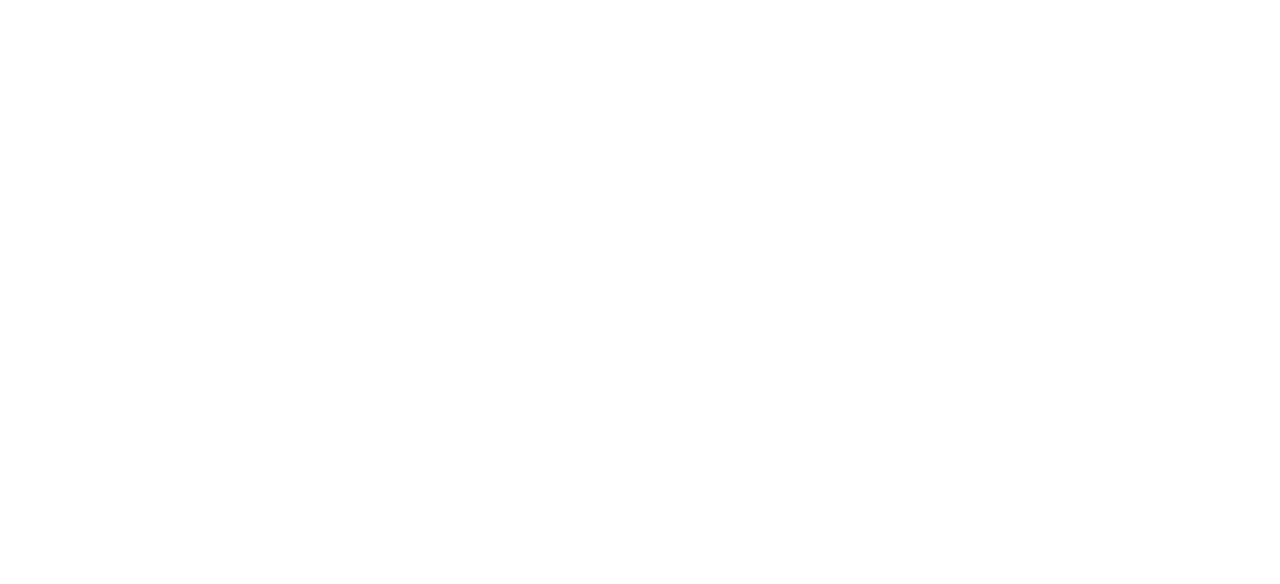
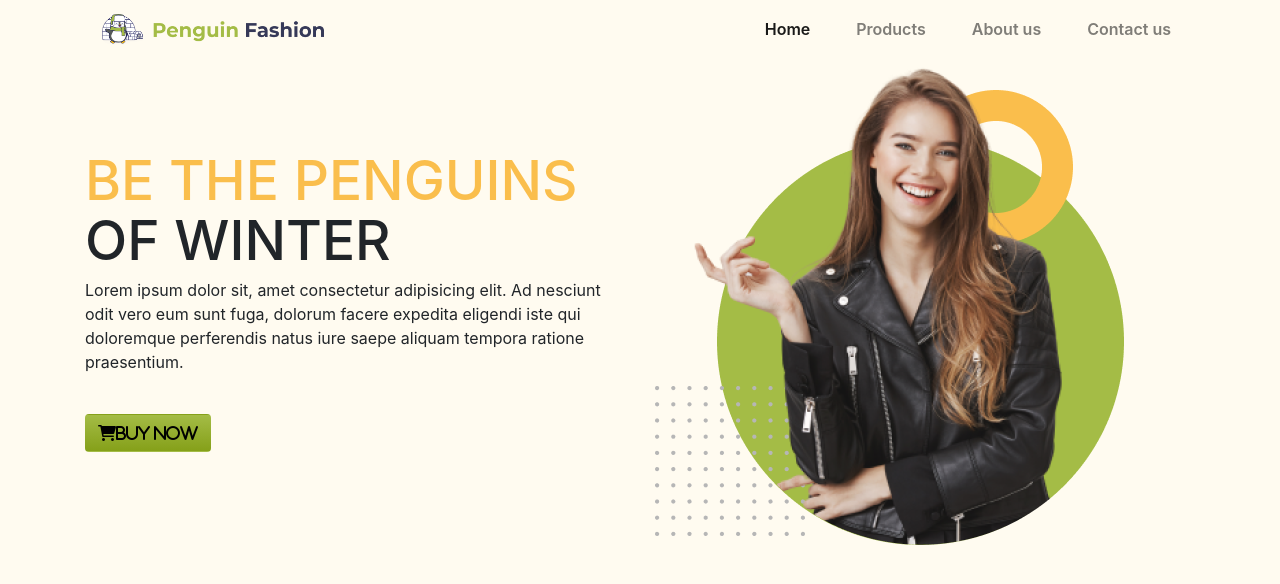
Before and after one commit to Ahsan75412/penguin-fashion-project, a plain HTML site: page index.html in a window 1280 px wide. Drawn offline with nearby package versions, Linux system fonts and the light colour scheme.

Commit message:
Header section complete here

```diff
--- a/css style/style.css
+++ b/css style/style.css
@@ -0,0 +1,35 @@
+/*.............................. header stat here.................... */
+header{
+    background-color: #FFFBF0;
+    height: 100vh;
+}
+
+span{
+    color:#FABE4C ;
+}
+
+.sub-container-left h1{
+    font-size: 55px;
+    line-height: 60px;
+    text-transform: uppercase;
+}
+
+.navbar-nav{
+    margin-left: auto;
+}
+
+
+
+.nav-link{
+    margin-left: 30px;
+    font-weight: 600;
+}
+
+button{
+    background: linear-gradient(180deg, #A4BC46 0%, #85A019 100%);
+    font-size: 16px;
+    font-weight: 500;
+
+}
+
+/*.............................. header ends here.................... */
--- a/index.html
+++ b/index.html
@@ -11,9 +11,75 @@
     <!-- bootstrap link -->
     <link rel="stylesheet" href="https://maxcdn.bootstrapcdn.com/bootstrap/4.0.0/css/bootstrap.min.css"
         integrity="sha384-Gn5384xqQ1aoWXA+058RXPxPg6fy4IWvTNh0E263XmFcJlSAwiGgFAW/dAiS6JXm" crossorigin="anonymous">
+
+    <!-- font-awsome -->
+    <link rel="stylesheet" href="https://cdnjs.cloudflare.com/ajax/libs/font-awesome/6.0.0-beta3/css/all.min.css"
+        integrity="sha512-Fo3rlrZj/k7ujTnHg4CGR2D7kSs0v4LLanw2qksYuRlEzO+tcaEPQogQ0KaoGN26/zrn20ImR1DfuLWnOo7aBA=="
+        crossorigin="anonymous" referrerpolicy="no-referrer" />
 </head>
 
 <body>
+
+    <!-- ------------------header start here --------------------->
+
+    <header>
+        <div class="container">
+
+            <nav class="navbar navbar-expand-lg navbar-light ">
+                <a class="navbar-brand" href="#">
+                    <img src="./icons/Group 33072.png" width="225" alt="logo">
+                </a>
+                <button class="navbar-toggler" type="button" data-toggle="collapse"
+                    data-target="#navbarSupportedContent" aria-controls="navbarSupportedContent" aria-expanded="false"
+                    aria-label="Toggle navigation">
+                    <span class="navbar-toggler-icon"></span>
+                </button>
+
+                <div class="collapse navbar-collapse" id="navbarSupportedContent">
+                    <ul class="navbar-nav ms-auto">
+                        <li class="nav-item active">
+                            <a class="nav-link " href="#">Home <span class="sr-only">(current)</span></a>
+                        </li>
+                        <li class="nav-item">
+                            <a class="nav-link" href="#">Products</a>
+                        </li>
+                        <li class="nav-item">
+                            <a class="nav-link" href="#">About us</a>
+                        </li>
+                        <li class="nav-item">
+                            <a class="nav-link" href="#">Contact us</a>
+                        </li>
+
+
+                    </ul>
+
+                </div>
+            </nav>
+
+
+            <div class="row d-flex align-items-center">
+
+                <div class="sub-container-left col-12 col-sm-12 col-md-12 col-lg-6   ">
+                    <h1> <span>be the penguins</span> of winter </h1>
+                    <p>Lorem ipsum dolor sit, amet consectetur adipisicing elit. Ad nesciunt odit vero eum sunt fuga,
+                        dolorum facere expedita eligendi iste qui doloremque perferendis natus iure saepe aliquam
+                        tempora ratione praesentium.</p>
+
+                    <button class="btn rounded mt-4"><i class=" fas fa-shopping-cart ">Buy now</i></button>
+                </div>
+
+                <div class="sub-container-right col-12 col-sm-12 col-md-12 col-lg-6 ">
+                    <img class="img-fluid" src="./images/model.png"   alt="model">
+
+                </div>
+
+            </div>
+
+
+
+        </div>
+
+    </header>
 
 
 
```
